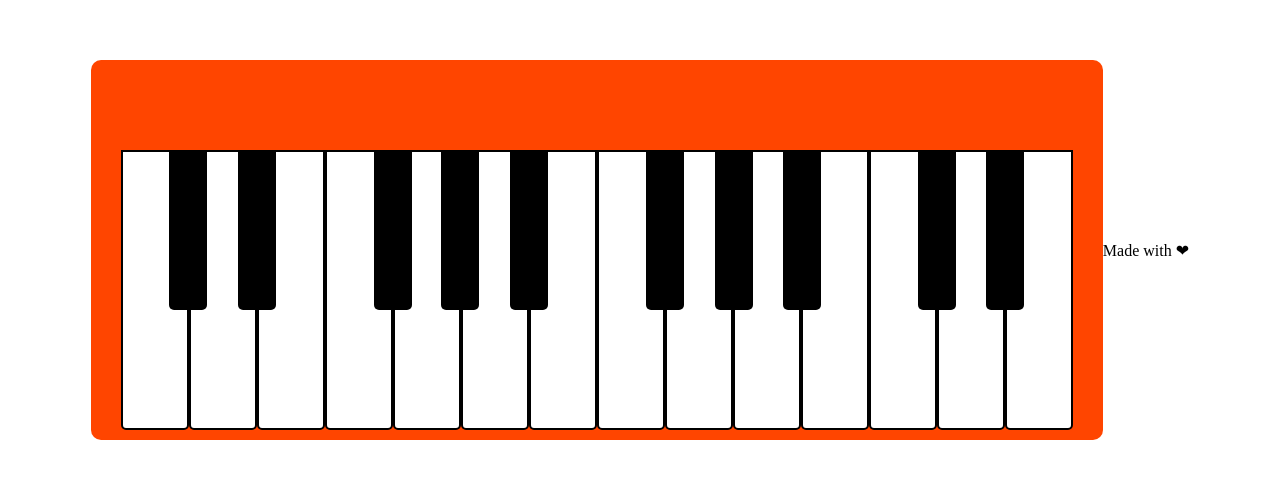
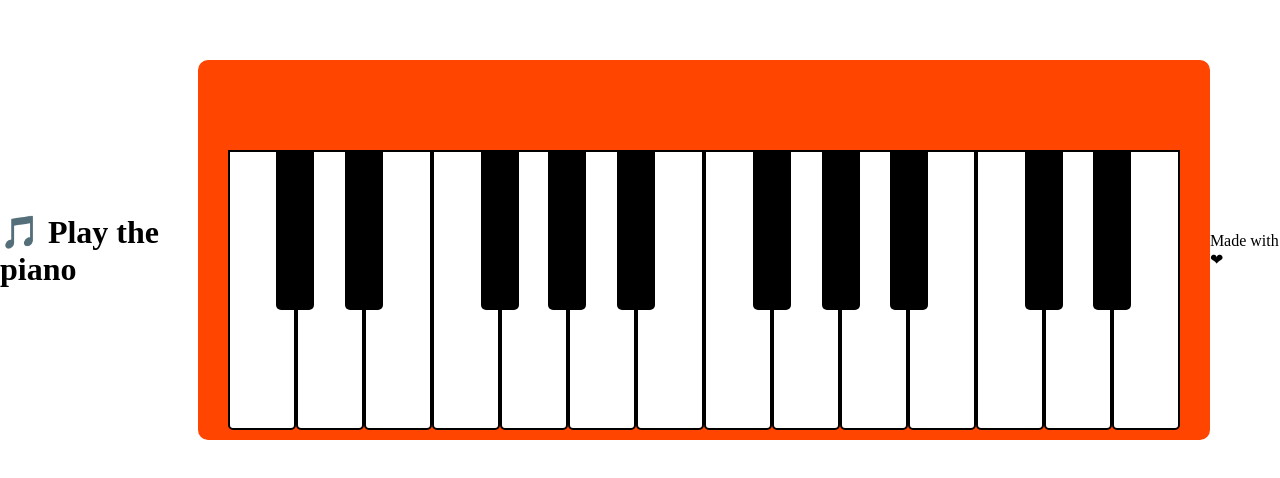
Before and after one commit to Hokkyokukou/piano, a plain HTML site: page index.html in a window 1280 px wide. Shown: the part 150-628 px from the top of the page. Drawn offline with Linux system fonts and the light colour scheme.

Commit message:
add header

```diff
--- a/index.html
+++ b/index.html
@@ -8,6 +8,9 @@
         <link rel="stylesheet" href="assets/styles/style.css" />
     </head>
     <body>
+        <header>
+            <h1>&#127925; Play the piano</h1>
+        </header>
         <div id="piano">
             <div class="piano_keys">
                 <div class="black_keys"></div>
```
